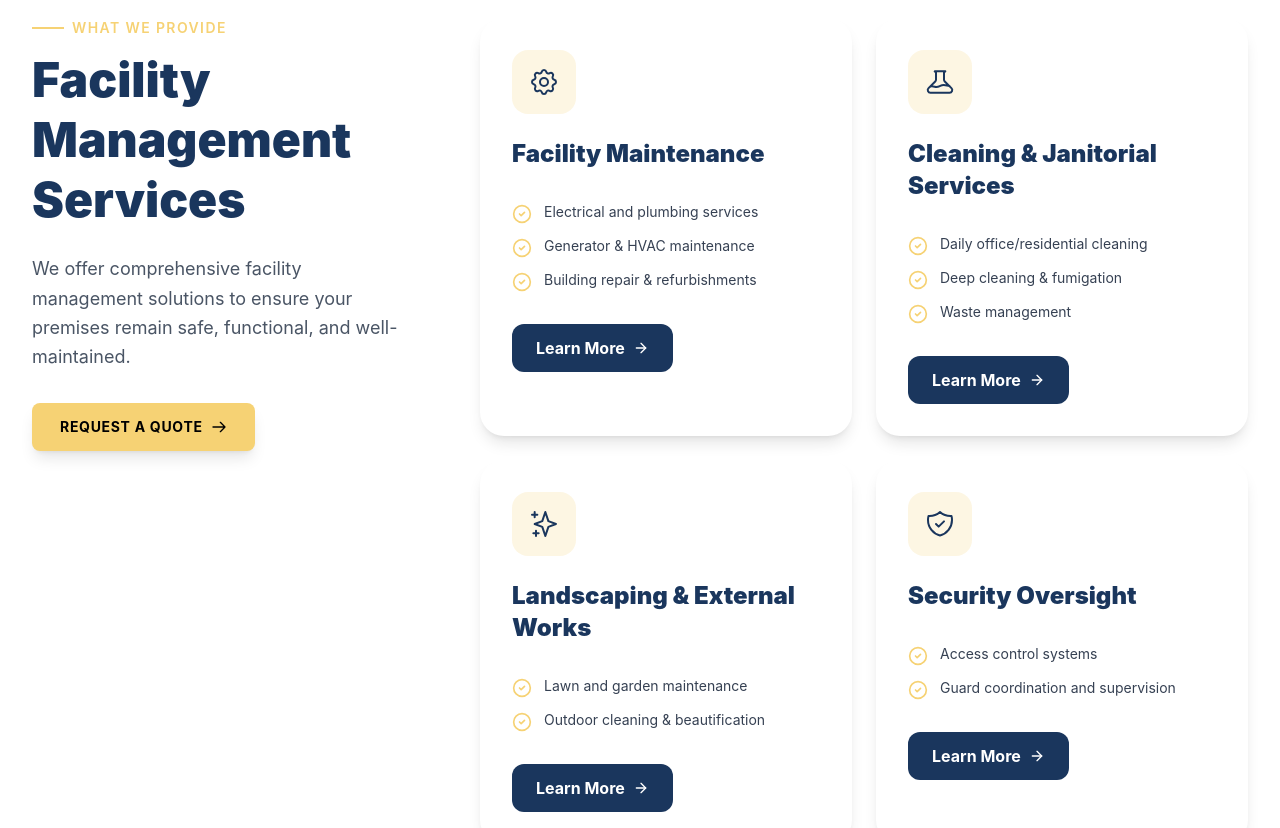
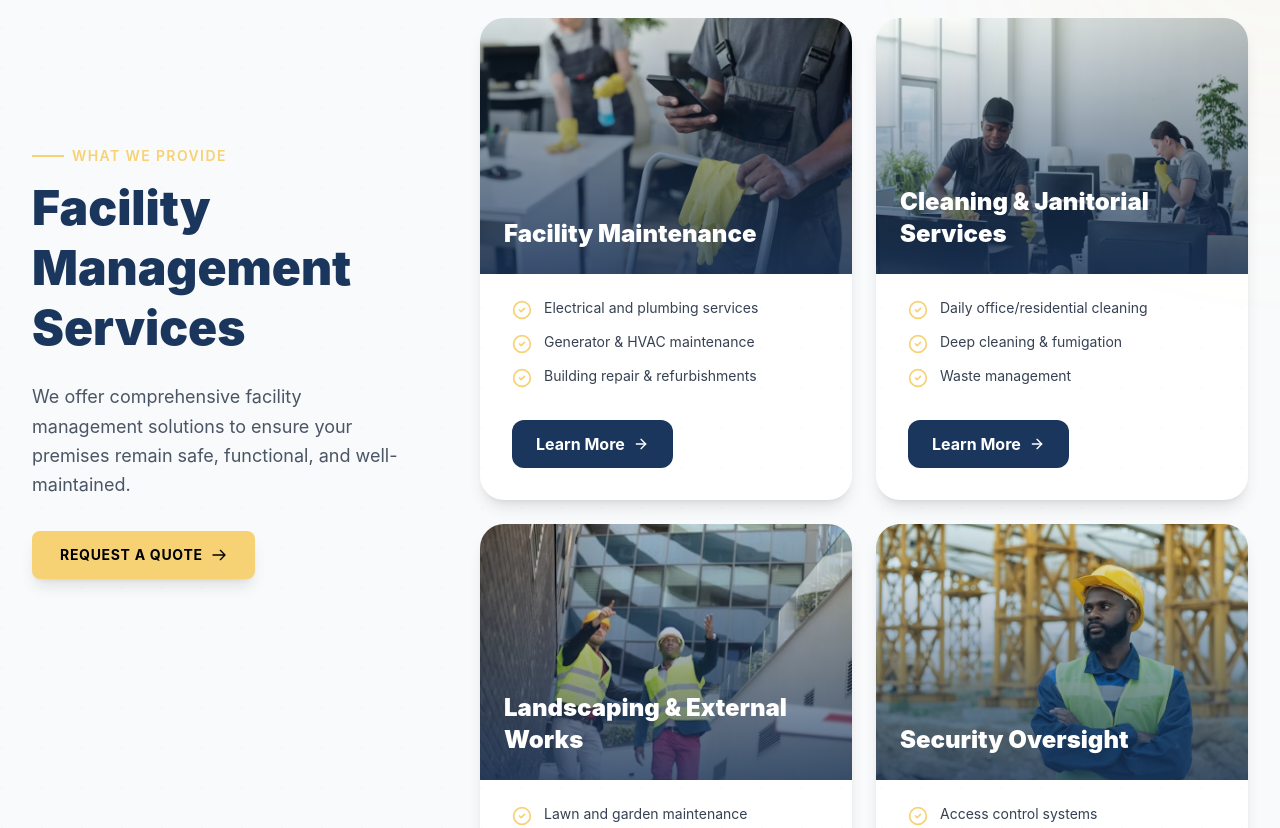
Before and after one commit to DevHubFusionX/cleaners, a React (Vite) app: page / in a window 1280 px wide. Shown: the part 1680-2508 px from the top of the page. Built offline with nearby package versions, Linux system fonts and the light colour scheme.

Commit message:
first commit

```diff
--- a/src/components/sections/Services.jsx
+++ b/src/components/sections/Services.jsx
@@ -3,44 +3,41 @@ import { Link } from 'react-router-dom';
 import ServiceCard from './Services/ServiceCard';
 import { services } from '../../data/servicesData';
 
+// Import images
+import img1 from '../../assets/comtranz/image2.avif';
+import img2 from '../../assets/comtranz/image3.avif';
+import img3 from '../../assets/comtranz/image5.avif';
+import img4 from '../../assets/comtranz/image7.avif';
+import img5 from '../../assets/comtranz/image9.avif';
+import img6 from '../../assets/comtranz/image10.avif';
+
 const Services = () => {
-    // Service icons mapping
-    const serviceIcons = {
-        'facility-maintenance': (
-            <svg className="w-8 h-8" fill="none" viewBox="0 0 24 24" stroke="currentColor">
-                <path strokeLinecap="round" strokeLinejoin="round" strokeWidth={1.5} d="M10.325 4.317c.426-1.756 2.924-1.756 3.35 0a1.724 1.724 0 002.573 1.066c1.543-.94 3.31.826 2.37 2.37a1.724 1.724 0 001.065 2.572c1.756.426 1.756 2.924 0 3.35a1.724 1.724 0 00-1.066 2.573c.94 1.543-.826 3.31-2.37 2.37a1.724 1.724 0 00-2.572 1.065c-.426 1.756-2.924 1.756-3.35 0a1.724 1.724 0 00-2.573-1.066c-1.543.94-3.31-.826-2.37-2.37a1.724 1.724 0 00-1.065-2.572c-1.756-.426-1.756-2.924 0-3.35a1.724 1.724 0 001.066-2.573c-.94-1.543.826-3.31 2.37-2.37.996.608 2.296.07 2.572-1.065z" />
-                <path strokeLinecap="round" strokeLinejoin="round" strokeWidth={1.5} d="M15 12a3 3 0 11-6 0 3 3 0 016 0z" />
-            </svg>
-        ),
-        'cleaning-janitorial': (
-            <svg className="w-8 h-8" fill="none" viewBox="0 0 24 24" stroke="currentColor">
-                <path strokeLinecap="round" strokeLinejoin="round" strokeWidth={1.5} d="M19.428 15.428a2 2 0 00-1.022-.547l-2.387-.477a6 6 0 00-3.86.517l-.318.158a6 6 0 01-3.86.517L6.05 15.21a2 2 0 00-1.806.547M8 4h8l-1 1v5.172a2 2 0 00.586 1.414l5 5c1.26 1.26.367 3.414-1.415 3.414H4.828c-1.782 0-2.674-2.154-1.414-3.414l5-5A2 2 0 009 10.172V5L8 4z" />
-            </svg>
-        ),
-        'landscaping': (
-            <svg className="w-8 h-8" fill="none" viewBox="0 0 24 24" stroke="currentColor">
-                <path strokeLinecap="round" strokeLinejoin="round" strokeWidth={1.5} d="M5 3v4M3 5h4M6 17v4m-2-2h4m5-16l2.286 6.857L21 12l-5.714 2.143L13 21l-2.286-6.857L5 12l5.714-2.143L13 3z" />
-            </svg>
-        ),
-        'security-oversight': (
-            <svg className="w-8 h-8" fill="none" viewBox="0 0 24 24" stroke="currentColor">
-                <path strokeLinecap="round" strokeLinejoin="round" strokeWidth={1.5} d="M9 12l2 2 4-4m5.618-4.016A11.955 11.955 0 0112 2.944a11.955 11.955 0 01-8.618 3.04A12.02 12.02 0 003 9c0 5.591 3.824 10.29 9 11.622 5.176-1.332 9-6.03 9-11.622 0-1.042-.133-2.052-.382-3.016z" />
-            </svg>
-        ),
-        'pest-control': (
-            <svg className="w-8 h-8" fill="none" viewBox="0 0 24 24" stroke="currentColor">
-                <path strokeLinecap="round" strokeLinejoin="round" strokeWidth={1.5} d="M12 9v2m0 4h.01m-6.938 4h13.856c1.054 0 1.502-1.46.635-2.06L13.4 6.55a1.5 1.5 0 00-2.8 0L4.502 16.94c-.867.6-.419 2.06.635 2.06z" />
-            </svg>
-        ),
-        'facility-consultancy': (
-            <svg className="w-8 h-8" fill="none" viewBox="0 0 24 24" stroke="currentColor">
-                <path strokeLinecap="round" strokeLinejoin="round" strokeWidth={1.5} d="M9 5H7a2 2 0 00-2 2v12a2 2 0 002 2h10a2 2 0 002-2V7a2 2 0 00-2-2h-2M9 5a2 2 0 002 2h2a2 2 0 002-2M9 5a2 2 0 012-2h2a2 2 0 012 2m-3 7h3m-3 4h3m-6-4h.01M9 16h.01" />
-            </svg>
-        ),
+    // Map service IDs to images
+    const serviceImages = {
+        'facility-maintenance': img1,
+        'cleaning-janitorial': img2,
+        'landscaping': img3,
+        'security-oversight': img4,
+        'pest-control': img5,
+        'facility-consultancy': img6
     };
 
     return (
-        <section className="py-20 lg:py-28 bg-white">
+        <section className="py-20 lg:py-28 bg-gray-50 relative overflow-hidden">
+            {/* Clean Pattern Background */}
+            <div className="absolute inset-0 opacity-[0.03] pointer-events-none">
+                <svg width="100%" height="100%" xmlns="http://www.w3.org/2000/svg">
+                    <defs>
+                        <pattern id="dotted-grid" width="40" height="40" patternUnits="userSpaceOnUse">
+                            <circle cx="2" cy="2" r="1" fill="#1a365d" />
+                        </pattern>
+                    </defs>
+                    <rect width="100%" height="100%" fill="url(#dotted-grid)" />
+                </svg>
+            </div>
+
+            {/* Decorative soft glow */}
+            <div className="absolute top-0 right-0 w-[500px] h-[500px] bg-[#f6d274]/5 rounded-full blur-[100px] -translate-y-1/2 translate-x-1/2"></div>
             <div className="container mx-auto px-4 lg:px-8">
                 <div className="flex flex-col lg:flex-row gap-12 lg:gap-16">
                     {/* Left Panel - Header */}
@@ -73,7 +70,7 @@ const Services = () => {
                                 <ServiceCard
                                     key={service.id}
                                     service={service}
-                                    icon={serviceIcons[service.id]}
+                                    image={serviceImages[service.id]}
                                     delay={index * 100}
                                 />
                             ))}
```
